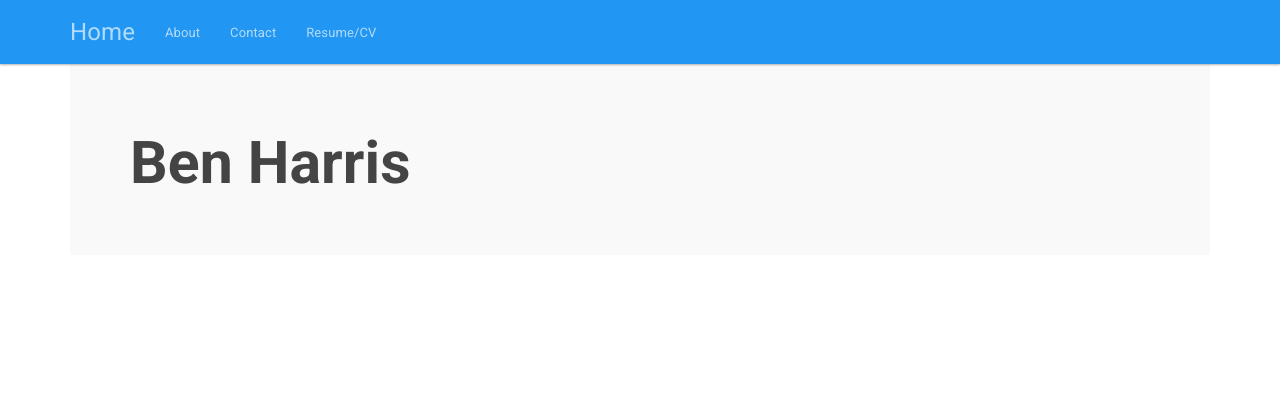
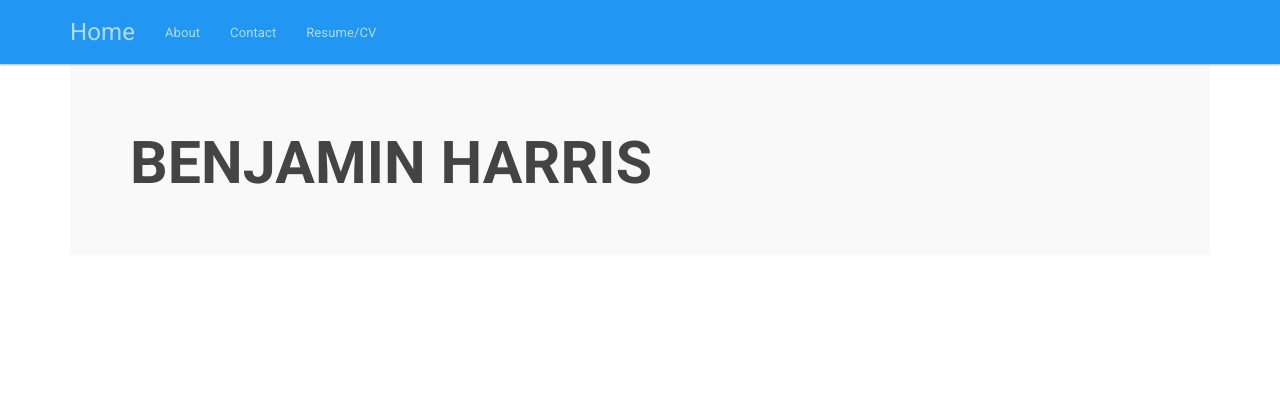
Before and after one commit to benharri/benhh.com, a PHP site: template web/views/index.twig in a window 1280 px wide. Shown: the top 420 px of the page. Run offline with PHP 8.4, Linux system fonts and the light colour scheme; the template is opened without the code that fills it, so the values that code supplies are empty; some libraries are stand-ins or nearby versions.

Commit message:
update homepage

```diff
--- a/web/views/index.twig
+++ b/web/views/index.twig
@@ -3,7 +3,7 @@
 {% block content %}
   <div class="container" role="main">
   <!-- main content -->
-    <div class="jumbotron"><h1><strong>Ben Harris</strong></h1></div>
+    <div class="jumbotron"><h1><strong>BENJAMIN HARRIS</strong></h1></div>
 
     {# <div id="homecarousel" class="carousel slide" data-ride="carousel">
       <!-- Indicators -->
```
